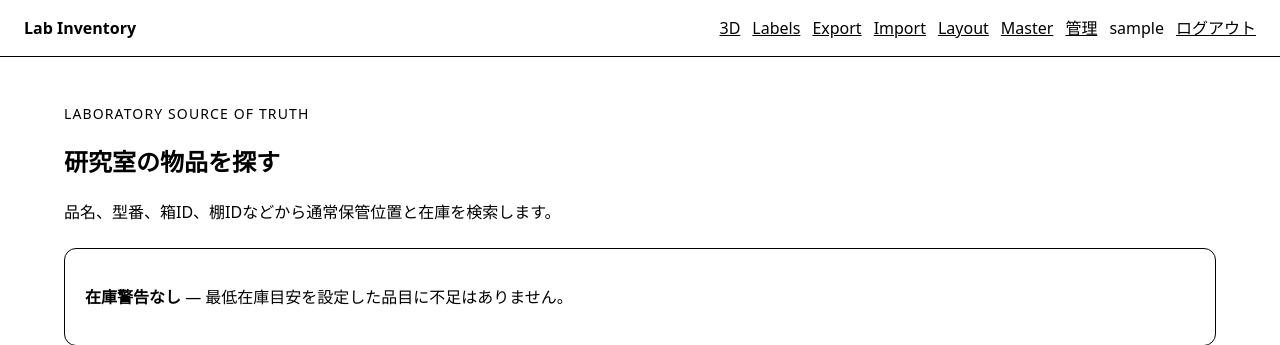
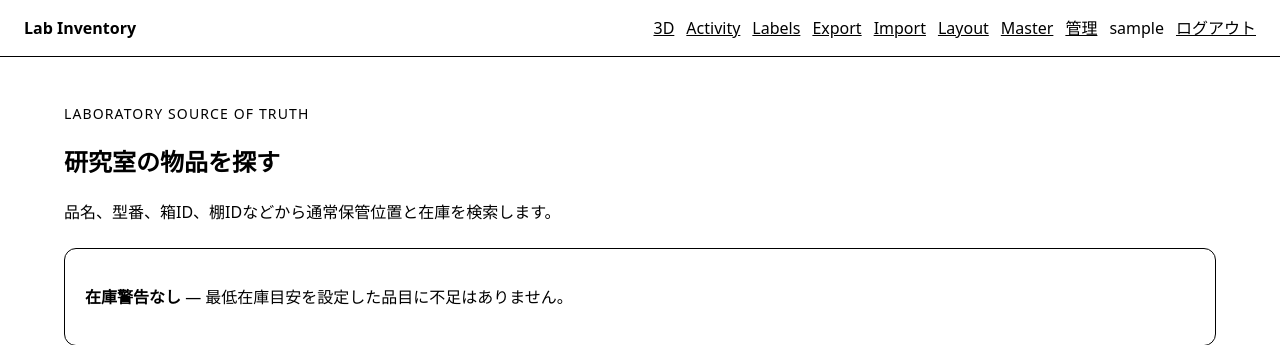
Before and after one commit to Xpotato1024/lab-inventory, a Django app: page / in a window 1280 px wide. Shown: the top 345 px of the page. Run offline with Django 5.2, Linux system fonts and the light colour scheme; the visitor is signed in with stand-in values (Sample User, id 1); data that the repository does not hold is empty.

Commit message:
feat: expose audit activity in shared navigation

```diff
--- a/templates/base.html
+++ b/templates/base.html
@@ -14,6 +14,7 @@
     {% if user.is_authenticated %}
       <nav class="header-actions" aria-label="ユーザーメニュー">
         <a href="{% url 'inventory:room-3d' %}">3D</a>
+        <a href="{% url 'inventory:activity' %}">Activity</a>
         <a href="{% url 'inventory:labels' %}">Labels</a>
         <a href="{% url 'inventory:export-snapshot' %}">Export</a>
         {% if perms.inventory.change_stock or perms.inventory.change_placement %}<a href="{% url 'inventory:structured-import' %}">Import</a>{% endif %}
```
